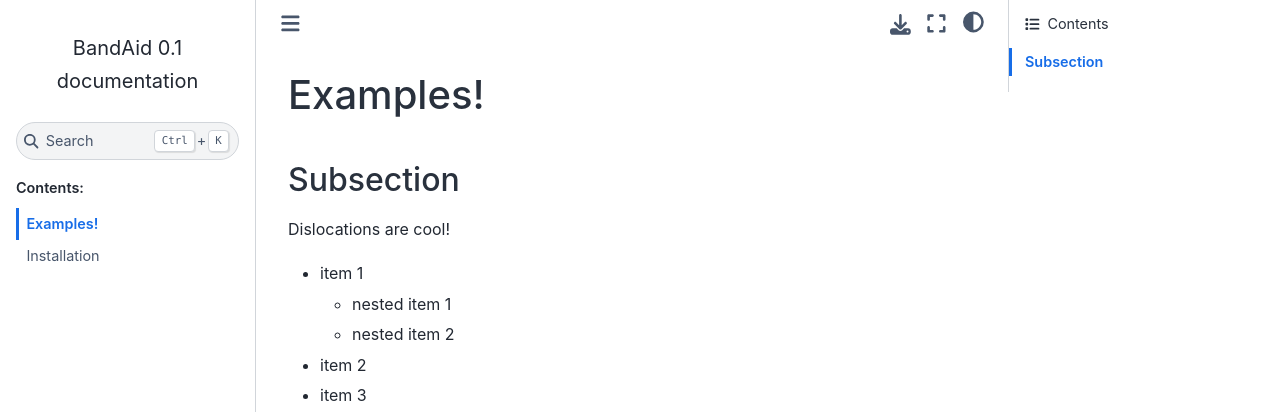
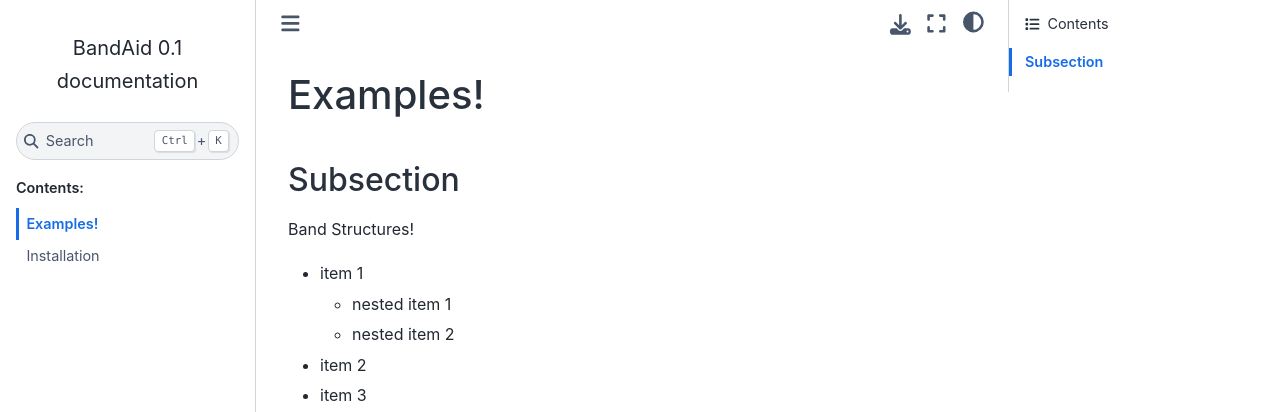
Before and after one commit to ekrakov/documentation-example, a Sphinx documentation site: the page built from doc/some-feature.md, in a window 1280 px wide. Shown: the top 412 px of the page. Built offline with Sphinx 7.4.7 and the Sphinx Book theme 1.1.4, drawn with Linux system fonts in a browser that asks for light colours.

Commit message:
Update some-feature.md

```diff
--- a/doc/some-feature.md
+++ b/doc/some-feature.md
@@ -2,7 +2,7 @@
 
 ## Subsection
 
-Dislocations are cool!
+Band Structures!
 
 - item 1
 
```
